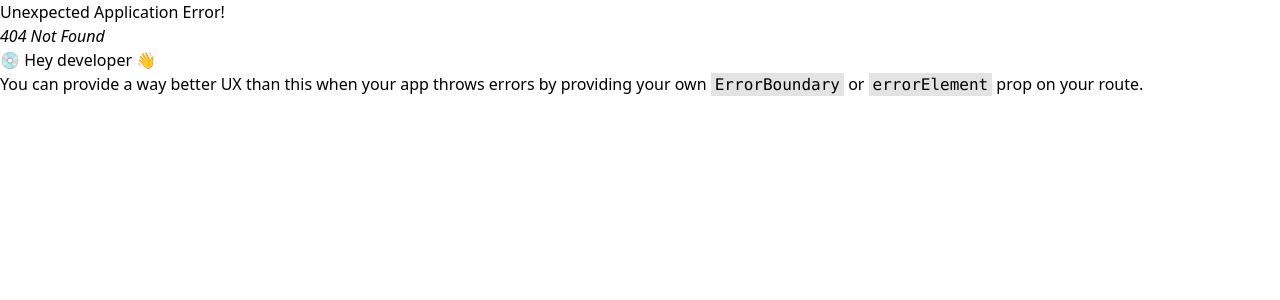
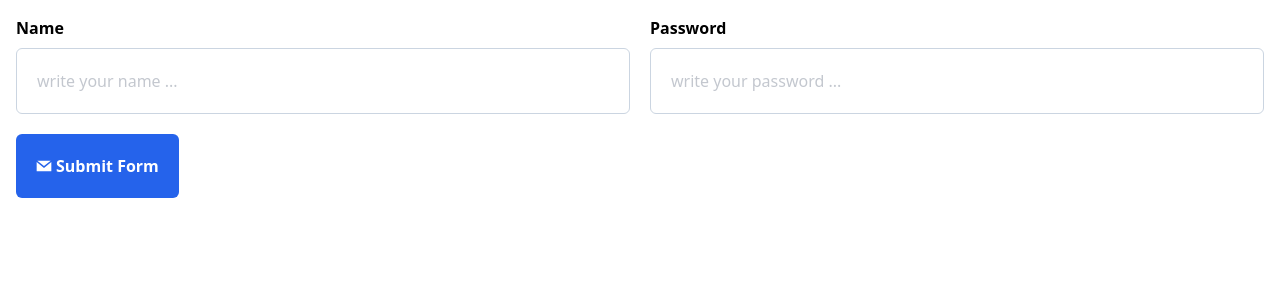
Before and after one commit to IrsyadNafiA/cashier, a React (Vite) app: page /testingform in a window 1280 px wide. Before the commit this address had no page. Shown: the top 300 px of the page. Built offline with nearby package versions, Linux system fonts and the light colour scheme.

Commit message:
component form

```diff
--- a/package.json
+++ b/package.json
@@ -10,11 +10,13 @@
     "preview": "vite preview"
   },
   "dependencies": {
+    "framer-motion": "^11.2.2",
     "postcss-cli": "^11.0.0",
     "prop-types": "^15.8.1",
     "react": "^18.2.0",
     "react-dom": "^18.2.0",
     "react-hook-form": "^7.51.4",
+    "react-icons": "^5.2.1",
     "react-router-dom": "^6.23.1",
     "web-vitals": "^4.0.0"
   },
--- a/src/App.jsx
+++ b/src/App.jsx
@@ -6,6 +6,7 @@ import About from "./pages/About";
 import Login from "./pages/Auth";
 import Register from "./pages/Auth/Register";
 import Dashboard from "./pages/Dashboard";
+import TestingForm from "./pages/testingForm";
 
 const App = createBrowserRouter([
   {
@@ -41,6 +42,10 @@ const App = createBrowserRouter([
       },
     ],
   },
+  {
+    path: "/testingform",
+    element: <TestingForm />,
+  },
 ]);
 
 export default App;
--- /dev/null
+++ b/src/components/utilities/Forms.jsx
@@ -0,0 +1,73 @@
+import { AnimatePresence, motion } from "framer-motion";
+import { PropTypes } from "prop-types";
+import { useFormContext } from "react-hook-form";
+import { MdError } from "react-icons/md";
+import { findInputError } from "./findInputError";
+import { isFormInvalid } from "./isFormInvalid";
+
+export const Input = ({ label, type, id, placeholder, validation, name }) => {
+  const {
+    register,
+    formState: { errors },
+  } = useFormContext();
+
+  const inputError = findInputError(errors, name);
+  const isInvalid = isFormInvalid(inputError);
+
+  return (
+    <div className="flex flex-col w-full gap-2">
+      <div className="flex justify-between">
+        <label htmlFor={id} className="font-semibold capitalize">
+          {label}
+        </label>
+        <AnimatePresence mode="wait" initial={false}>
+          {isInvalid && (
+            <InputError
+              message={inputError.error.message}
+              key={inputError.error.message}
+            />
+          )}
+        </AnimatePresence>
+      </div>
+      <input
+        id={id}
+        type={type}
+        className="w-full p-5 font-medium border rounded-md border-slate-300 placeholder:opacity-60"
+        placeholder={placeholder}
+        {...register(name, validation)}
+      />
+    </div>
+  );
+};
+
+const InputError = ({ message }) => {
+  return (
+    <motion.p
+      className="flex items-center gap-1 px-2 font-semibold text-red-500 bg-red-100 rounded-md"
+      {...framer_error}
+    >
+      <MdError />
+      {message}
+    </motion.p>
+  );
+};
+
+const framer_error = {
+  initial: { opacity: 0, y: 10 },
+  animate: { opacity: 1, y: 0 },
+  exit: { opacity: 0, y: 10 },
+  trainsition: { duration: 0.2 },
+};
+
+Input.propTypes = {
+  placeholder: PropTypes.string,
+  type: PropTypes.string,
+  label: PropTypes.string,
+  id: PropTypes.string,
+  validation: PropTypes.object,
+  name: PropTypes.string,
+};
+
+InputError.propTypes = {
+  message: PropTypes.string,
+};
--- /dev/null
+++ b/src/components/utilities/findInputError.jsx
@@ -0,0 +1,8 @@
+export const findInputError = (errors, name) => {
+  const filtered = Object.keys(errors)
+    .filter((key) => key.includes(name))
+    .reduce((cur, key) => {
+      return Object.assign(cur, { error: errors[key] });
+    }, {});
+  return filtered;
+};
--- /dev/null
+++ b/src/components/utilities/inputValidation.jsx
@@ -0,0 +1,35 @@
+export const UsernameValidation = {
+  name: "name",
+  label: "name",
+  type: "text",
+  id: "name",
+  placeholder: "write your name ...",
+  validation: {
+    required: {
+      value: true,
+      message: "required",
+    },
+    maxLength: {
+      value: 30,
+      message: "30 characters max",
+    },
+  },
+};
+
+export const PasswordValidation = {
+  name: "password",
+  label: "password",
+  type: "password",
+  id: "password",
+  placeholder: "write your password ...",
+  validation: {
+    required: {
+      value: true,
+      message: "required",
+    },
+    minLength: {
+      value: 6,
+      message: "min 6 characters",
+    },
+  },
+};
--- /dev/null
+++ b/src/components/utilities/isFormInvalid.jsx
@@ -0,0 +1,4 @@
+export const isFormInvalid = (err) => {
+  if (Object.keys(err).length > 0) return true;
+  return false;
+};
--- /dev/null
+++ b/src/pages/testingForm.jsx
@@ -0,0 +1,41 @@
+import { FormProvider, useForm } from "react-hook-form";
+import { Input } from "../components/utilities/Forms";
+import { GrMail } from "react-icons/gr";
+import {
+  PasswordValidation,
+  UsernameValidation,
+} from "../components/utilities/inputValidation";
+function TestingForm() {
+  const methods = useForm();
+
+  const onSubmit = methods.handleSubmit((data) => {
+    console.log(data);
+  });
+
+  return (
+    <FormProvider {...methods}>
+      <form
+        onSubmit={(e) => e.preventDefault()}
+        noValidate
+        autoComplete="off"
+        className="p-4"
+      >
+        <div className="grid gap-5 md:grid-cols-2">
+          <Input {...UsernameValidation} />
+          <Input {...PasswordValidation} />
+        </div>
+        <div className="mt-5">
+          <button
+            onClick={onSubmit}
+            className="flex items-center gap-1 p-5 font-semibold text-white bg-blue-600 rounded-md hover:bg-blue-800"
+          >
+            <GrMail />
+            Submit Form
+          </button>
+        </div>
+      </form>
+    </FormProvider>
+  );
+}
+
+export default TestingForm;
```
Also changed, not shown: 1 other file (tests, documents, lock files or other folders).
